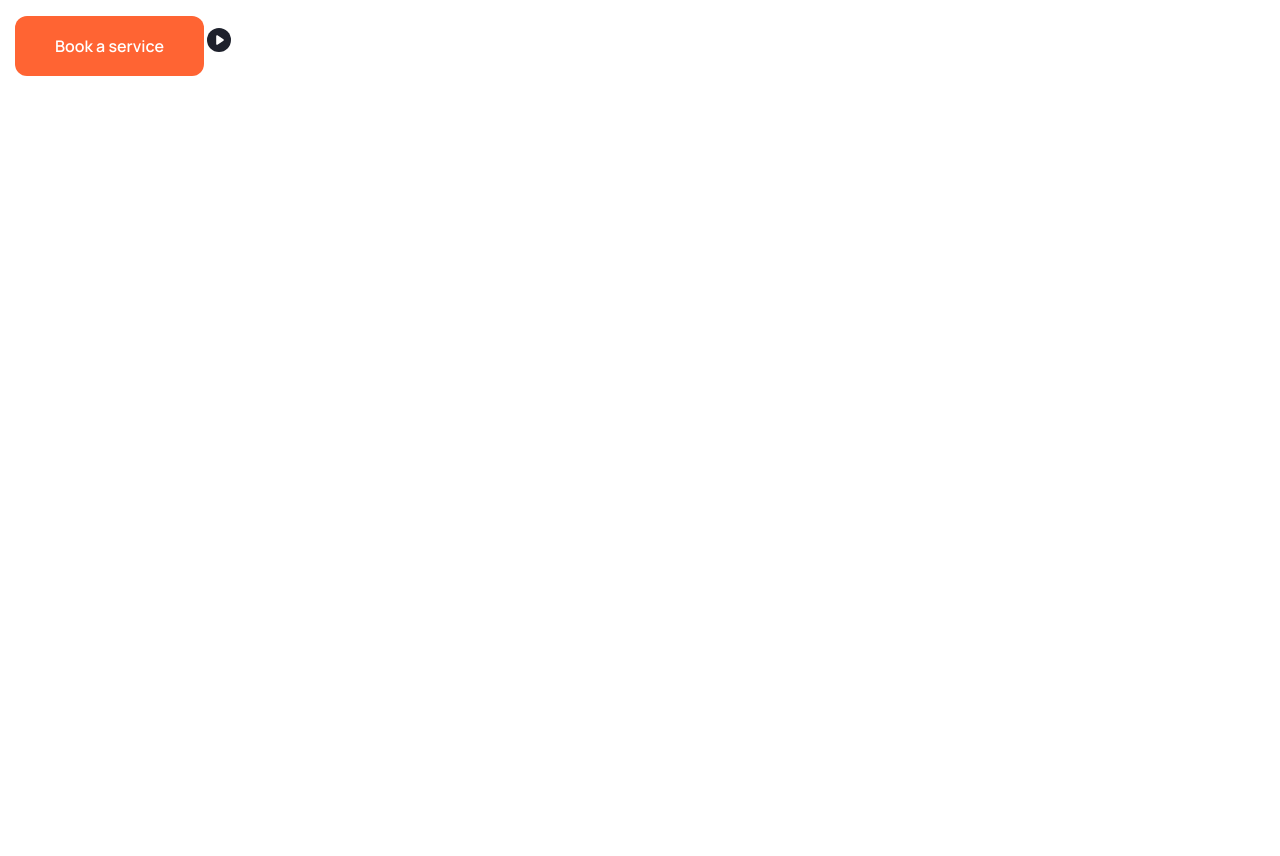
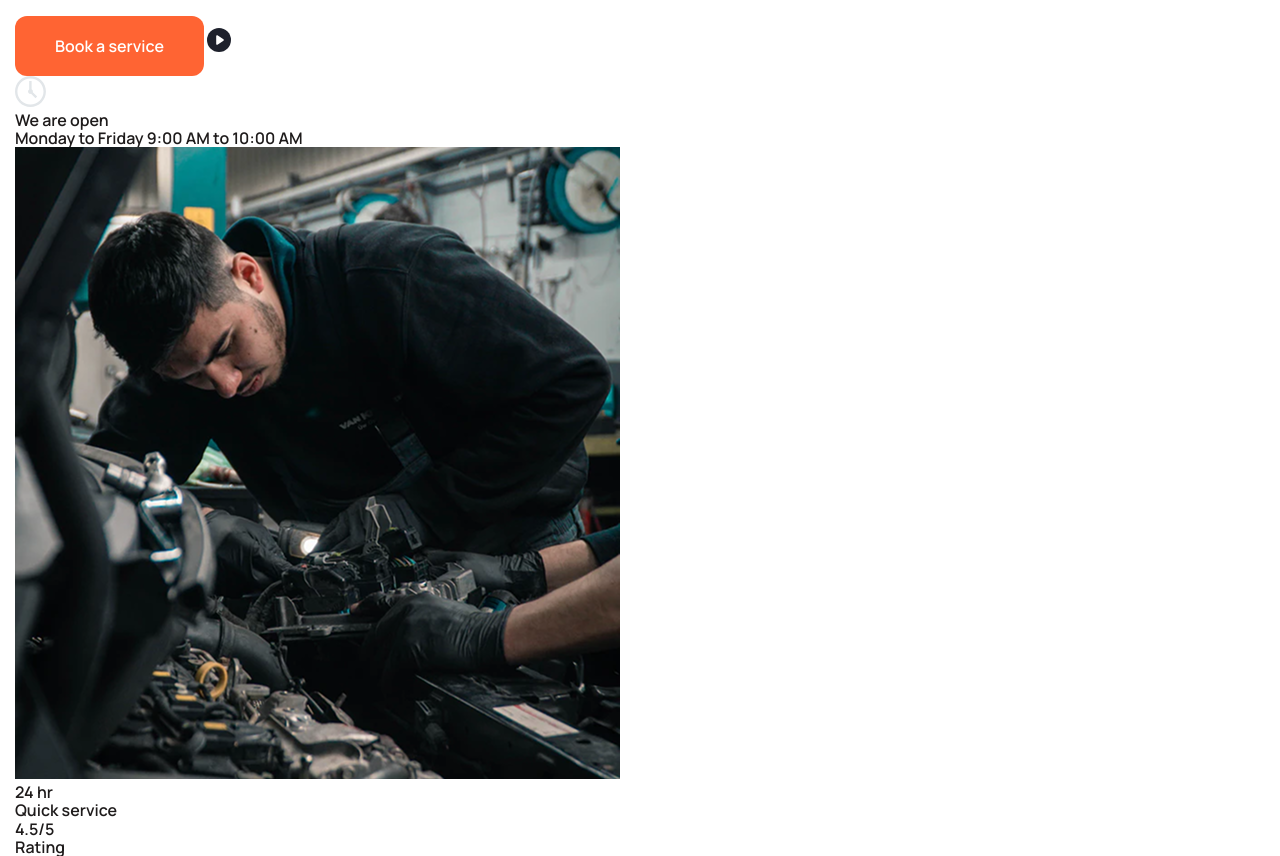
Before and after one commit to tmprl/finsweet-landing, a plain HTML site: page index.html in a window 1280 px wide. Shown: the part 137-993 px from the top of the page. Before the commit the page ends 800 px from the top, so only its background shows below. Drawn offline with Linux system fonts and the light colour scheme; a web font is replaced by a local one.

Commit message:
feat: add to body-main, title buttons, body-info, update body-side

```diff
--- a/index.html
+++ b/index.html
@@ -61,14 +61,47 @@
                                         <!-- play -->
                                         <path d="M10 8 L16 12 L10 16 Z" fill="#FFFFFF" stroke="#FFFFFF" stroke-width="1.6" stroke-linejoin="round" />
                                     </svg>
-
                                 </a>
                             </div>
-                            <div class="header__body-body-info"></div>
+                            <div class="header__body-info">
+                                <div class="header__info-logo">
+                                    <svg width="31" height="31" viewBox="0 0 31 31" fill="none" xmlns="http://www.w3.org/2000/svg">
+                                        <path
+                                            d="M26.4068 4.53073C23.4852 1.609 19.6005 0 15.4688 0C11.337 0 7.45227 1.609 4.53073 4.53073C1.609 7.45227 0 11.337 0 15.4688C0 19.6005 1.609 23.4852 4.53073 26.4068C7.45227 29.3285 11.337 30.9375 15.4688 30.9375C19.6005 30.9375 23.4852 29.3285 26.4068 26.4068C29.3285 23.4852 30.9375 19.6005 30.9375 15.4688C30.9375 11.337 29.3285 7.45227 26.4068 4.53073ZM15.4688 28.5205C8.27216 28.5205 2.41699 22.6653 2.41699 15.4688C2.41699 8.27216 8.27216 2.41699 15.4688 2.41699C22.6653 2.41699 28.5205 8.27216 28.5205 15.4688C28.5205 22.6653 22.6653 28.5205 15.4688 28.5205ZM17.7853 16.1589L22.1823 20.5335L20.4776 22.2473L16.0279 17.8198C15.8483 17.8627 15.6614 17.8857 15.4688 17.8857C14.1339 17.8857 13.0518 16.8036 13.0518 15.4688C13.0518 14.5994 13.511 13.8375 14.1998 13.4117V4.89441H15.4083H16.6168V13.3414C17.3723 13.7502 17.8857 14.5493 17.8857 15.4688C17.8857 15.7086 17.8502 15.9401 17.7853 16.1589Z"
+                                            fill="#E2E6E9" />
+                                    </svg>
+
+                                </div>
+                                <div class="header_info-title">
+                                    <div class="header__info-text-upper">We are open</div>
+                                    <div class="header__info-text-bottom">Monday to Friday 9:00 AM to 10:00 AM</div>
+                                </div>
+                            </div>
 
                         </div>
                         <div class="header__body-side">
-                            <div class="header__body-image"></div>
+                            <div class="header__body-image">
+                                <div class="header__body-main-image">
+                                    <img src="./images/worker-image.png" alt="" class="header__main-image" width="605" height="632">
+                                </div>
+                                <div class="header__body-image-info">
+                                    <div class="header__image-service">
+                                        <div class="header__service-title"><span>24</span> hr</div>
+                                        <div class="header__service-text">Quick service</div>
+                                    </div>
+                                    <div class="header__image-review">
+                                        <div class="header__review-number">4.5/5</div>
+                                        <div class="header__review-text">Rating</div>
+                                        <div class="header__review-icons">
+                                            <span class="header__star full"></span>
+                                            <span class="header__star full"></span>
+                                            <span class="header__star full"></span>
+                                            <span class="header__star full"></span>
+                                            <span class="header__star half"></span>
+                                        </div>
+                                    </div>
+                                </div>
+                            </div>
                         </div>
                     </div>
                 </div>
--- a/style.css
+++ b/style.css
@@ -128,3 +128,7 @@ body {
     font-size: 18px;
     line-height: 175%;
 }
+
+
+
+/* -!-   header-body -!- */
```
Also changed, not shown: images/worker-image.png (added).
